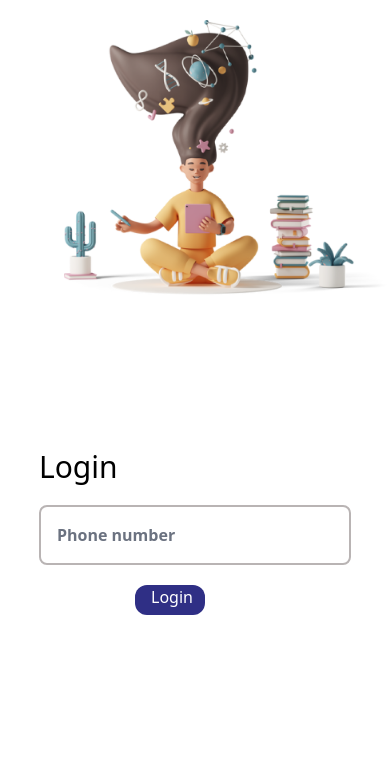
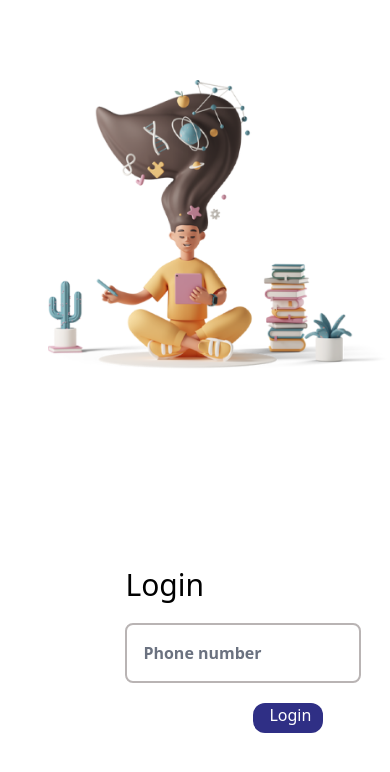
Before and after one commit to akanandhu/learn-react, a Next.js app: page /login/loginPage in a window 390 px wide. Shown: the top 772 px of the page. Built offline with nearby package versions, Linux system fonts and the light colour scheme.

Commit message:
Readme Updated

```diff
--- a/pages/login/loginPage.tsx
+++ b/pages/login/loginPage.tsx
@@ -4,17 +4,17 @@ import Image from 'next/image';
 
 function loginPage() {
   return (
-    <div className=' flex flex-col lg:flex-row md:flex-row h-[550px] w-[100%]  md:flex md:h-[930px] md:w-[100%] lg:flex lg:h-[930px] lg:w-[100%]'>
-        <div className=' mb-28 bg-white h-[100%] w-[100%] content-center flex flex-row  lg:bg-orangeBG lg:h-[100%] lg:w-[50%] lg:flex lg:justify-center lg:content-center md:bg-greenBG sm:h-[100%] sm:w-[50%] '>
-            <div className=' h-[200px] w-[100%] content-center ml-16 mt-5   lg:h-[700px] lg:w-[700px] lg:content-center lg:ml-8 lg:align-middle lg:mt-14 sm:h-[100%] sm:w-[100%] sm:ml-8 sm:mt-14  '>
+    <div className=' h-[500px] w-[100%] lg:flex lg:h-[900px] lg:w-[100%] md:flex md:h-[100%] md:w-[100%]'>
+        <div className='flex justify-center  md:bg-orangeBG md:h-[100%] md:w-[50%] md:flex md:justify-center md:content-center lg:bg-greenBG lg:h-[100%] lg:w-[50%] lg:flex lg:justify-center lg:content-center  '>
+            <div className='flex  justify-center ml-12 mt-20 align-middle  md:flex md:justify-center md:h-[70%] md:w-[80%] md:content-center md:ml-8 md:mt-20 md:align-middle lg:h-[700px] lg:w-[700px] lg:content-center lg:ml-8 lg:align-middle lg:mt-14  '>
             <Image src={student}  className=' object-scale-down '/>
             </div>
         </div>
-        <div className= 'h-[100%] w-[100%] flex justify-center flex-1 lg:bg-white lg:h-[100%] lg:w-[50%] md:w-[50%]  lg:flex lg:justify-center lg:flex-1 sm:bg-white sm:h-[100%] sm:w-[50%] sm:flex sm:justify-center sm:flex-1'>
+        <div className= ' mt-20 ml-24 flex justify-center  md:ml-24 md:bg-white md:h-[100%] md:w-[50%] md:justify-center  md:flex lg:bg-white lg:h-[100%] lg:w-[50%] lg:justify-center  lg:flex'>
         <div className='lg:ml-24 h-[400px] w-[80%] justify-center flex flex-col lg:h-[559px] lg:w-[617px] lg:flex lg:flex-col  lg:pt-[218px]  lg:gap-14 lg:mt-4 md:h-[50%] md:w-[80%] md:flex md:flex-col md:pt-[218px] md:pr-[139px] md:gap-14 md:mt-4'>
             <h1 className='lg:text-black lg:text-center lg:font-semibold lg:text-3xl sm:text-center sm:font-semibold md:text-2xl text-3xl '>Login</h1>
             <input type='number' placeholder='Phone number' className='mt-5 h-[60px] flex rounded-[8px] border-solid border-2 border-borderColor md:flex md:rounded-[8px] md:border-solid md:border-2 md:border-borderColor   lg:flex lg:rounded-[8px] lg:border-solid lg:border-2  lg:border-borderColor  lg:h-[59px] lg:w=[523px] sm: placeholder-gray-500 placeholder:font-semibold px-4 '></input>
-            <button className=' flex bg-bluebutton w-[70px] rounded-xl h-[30px] mt-5 ml-24  text-white pl-4 md:flex md:bg-bluebutton md:w-[140px]   md:rounded-xl md:h-[40] md:text-white md:font-sans md:font-semibold md:pl-12 md:text-justify lg:flex lg:bg-bluebutton lg:w-[490px] lg:h-[59px] lg:text-white lg:font-sans lg:font-semibold lg:ml-0 md:ml-0 lg:rounded-md lg:justify-center '>Login</button>
+            <button className=' flex bg-bluebutton w-[70px] rounded-xl h-[30px] mt-5 ml-32  text-white pl-4 md:flex md:bg-bluebutton md:w-[140px]   md:rounded-xl md:h-[40] md:text-white md:font-sans md:font-semibold md:pl-12 md:text-justify lg:flex lg:bg-bluebutton lg:w-[490px] lg:h-[59px] lg:text-white lg:font-sans lg:font-semibold lg:ml-0 md:ml-0 lg:rounded-md lg:justify-center '>Login</button>
         </div>
         </div>
 
```
Also changed, not shown: 1 other file (tests, documents, lock files or other folders).
